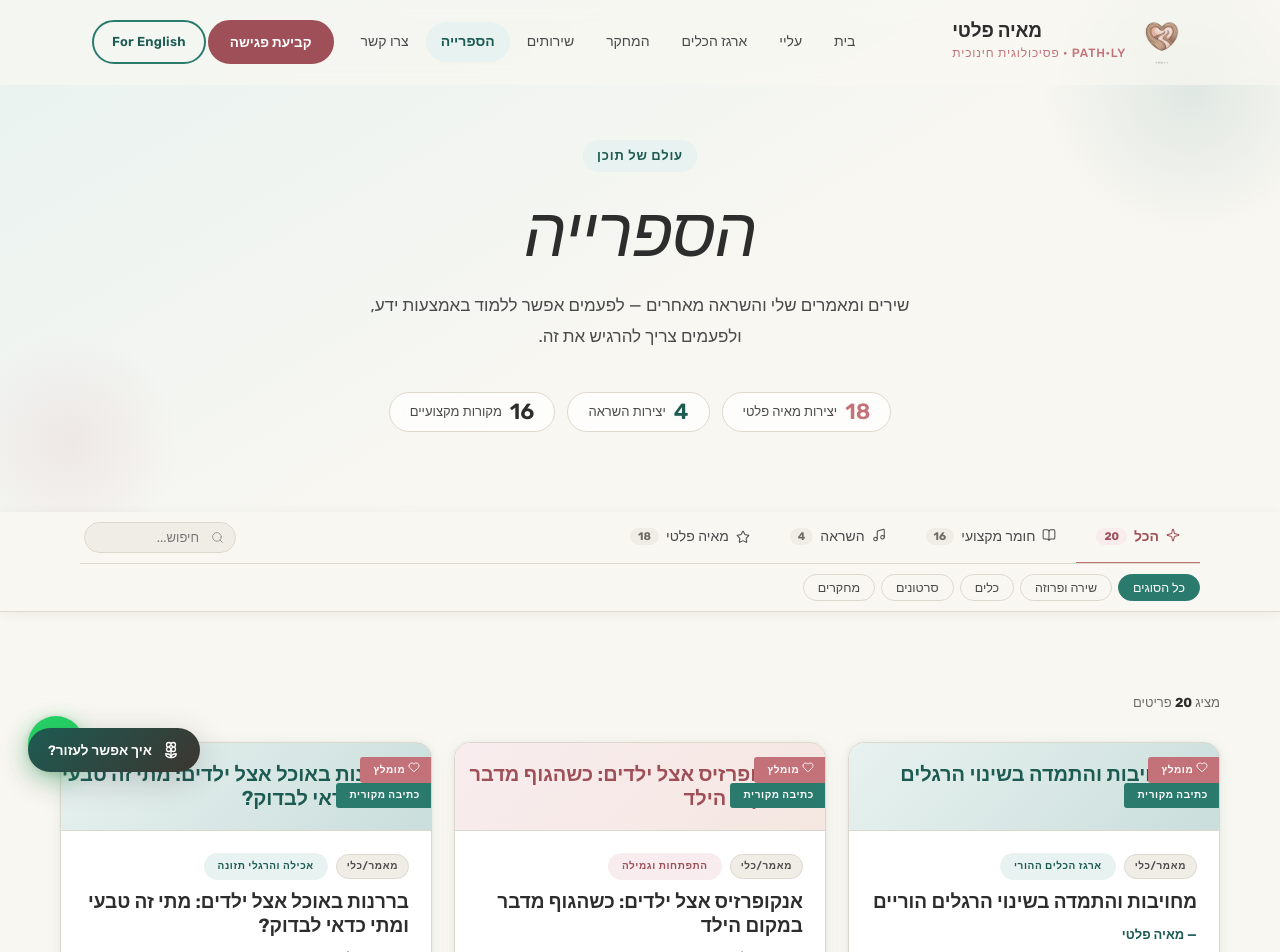
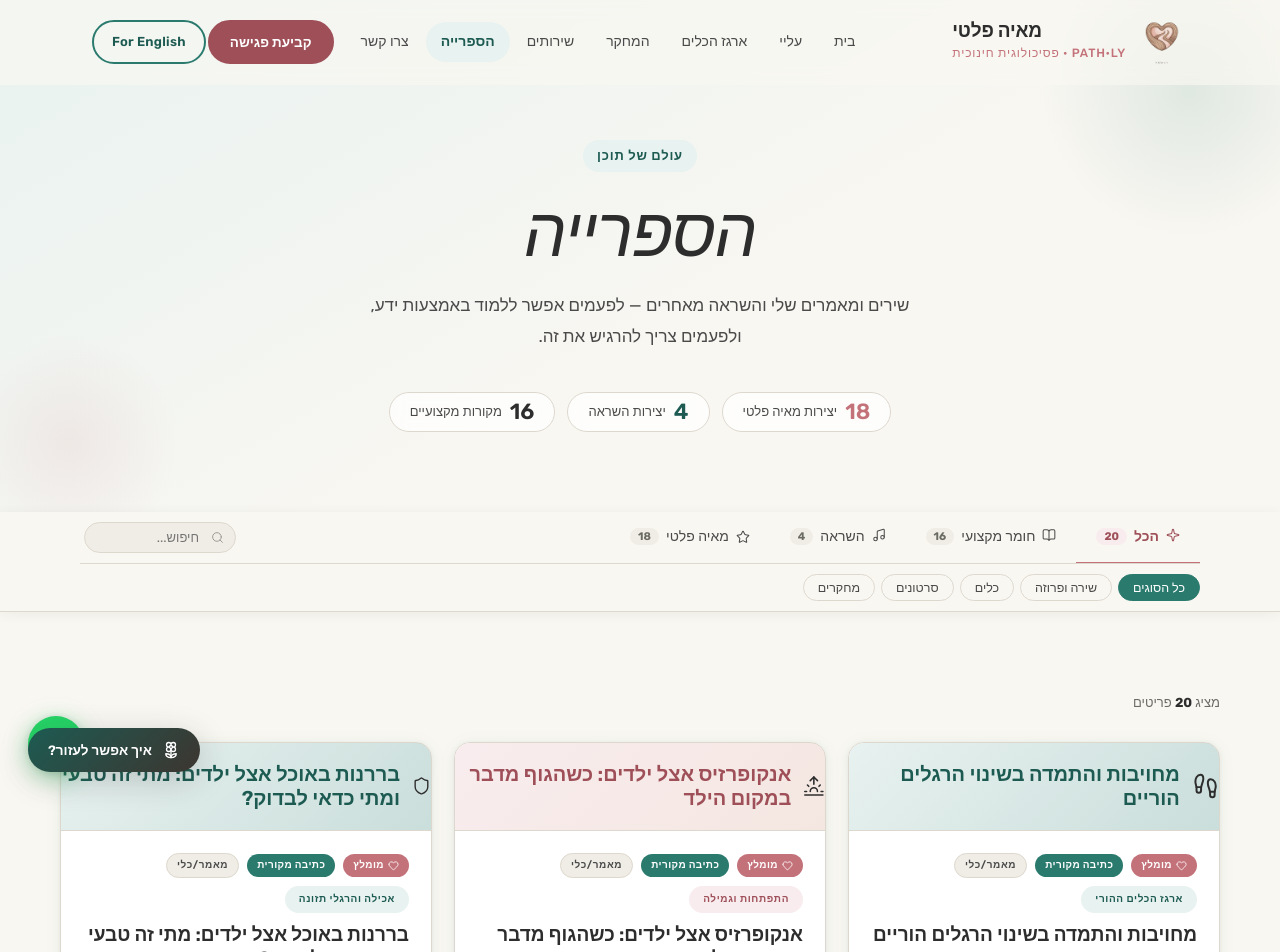
Before and after one commit to path-ly/path-ly, a Next.js app: page /library in a window 1280 px wide. Shown: the top 952 px of the page. Built offline with nearby package versions, Linux system fonts and the light colour scheme.

Commit message:
Fix library card badge overlap and blank testimonials section

```diff
--- a/app/library/page.tsx
+++ b/app/library/page.tsx
@@ -694,17 +694,6 @@ function LibraryCard({ item }: { item: LibraryItem }) {
       position:"relative",
     }}>
 
-      {item.featured && (
-        <div style={{ position:"absolute", top:"14px", right:"-1px", background:"var(--terra)", color:"white", fontSize:"10px", fontWeight:700, fontFamily:"var(--font-hebrew)", letterSpacing:"0.06em", padding:"4px 12px 4px 14px", borderRadius:"3px 0 0 3px" }}>
-          <><SiteIcon name="heart" size={12} /> מומלץ</>
-        </div>
-      )}
-      {item.isMine && (
-        <div style={{ position:"absolute", top: item.featured ? "40px" : "14px", right:"-1px", background:"var(--sage)", color:"white", fontSize:"10px", fontWeight:700, fontFamily:"var(--font-hebrew)", letterSpacing:"0.06em", padding:"4px 12px 4px 14px", borderRadius:"3px 0 0 3px" }}>
-          כתיבה מקורית
-        </div>
-      )}
-
       <div style={{
         height:"88px",
         background: isSage
@@ -719,6 +708,16 @@ function LibraryCard({ item }: { item: LibraryItem }) {
 
       <div style={{ padding:"22px", flex:1, display:"flex", flexDirection:"column", gap:"10px" }}>
         <div style={{ display:"flex", alignItems:"center", gap:"8px", flexWrap:"wrap" }}>
+          {item.featured && (
+            <span style={{ display:"inline-flex", alignItems:"center", gap:"4px", background:"var(--terra)", color:"white", fontFamily:"var(--font-hebrew)", fontSize:"10px", fontWeight:700, padding:"3px 10px", borderRadius:"var(--radius-pill)", letterSpacing:"0.04em" }}>
+              <SiteIcon name="heart" size={11} /> מומלץ
+            </span>
+          )}
+          {item.isMine && (
+            <span style={{ display:"inline-flex", alignItems:"center", background:"var(--sage)", color:"white", fontFamily:"var(--font-hebrew)", fontSize:"10px", fontWeight:700, padding:"3px 10px", borderRadius:"var(--radius-pill)", letterSpacing:"0.04em" }}>
+              כתיבה מקורית
+            </span>
+          )}
           <span style={{ background:"var(--linen)", color:"var(--charcoal-soft)", fontFamily:"var(--font-hebrew)", fontSize:"10px", fontWeight:700, padding:"3px 10px", borderRadius:"var(--radius-pill)", letterSpacing:"0.06em", border:"1px solid var(--border)" }}>
             {TYPE_LABELS[item.type]}
           </span>
--- a/app/page.tsx
+++ b/app/page.tsx
@@ -391,7 +391,7 @@ export default function Home() {
       </section>
 
       {/* ── TESTIMONIALS ────────────────────────────────────────────────── */}
-      <section className="sec-std reveal" style={{ background:"var(--linen)" }}>
+      <section className="sec-std" style={{ background:"var(--linen)" }}>
         <div style={{ maxWidth:"960px", margin:"0 auto" }}>
           <div style={{ textAlign:"center", marginBottom:"48px" }}>
             <h2 style={{ fontFamily:"var(--font-serif)", fontSize:"clamp(26px,3.5vw,40px)", color:"var(--charcoal)", marginBottom:"12px", fontStyle:"italic", fontWeight:300 }}>מה הורים אומרים</h2>
```
